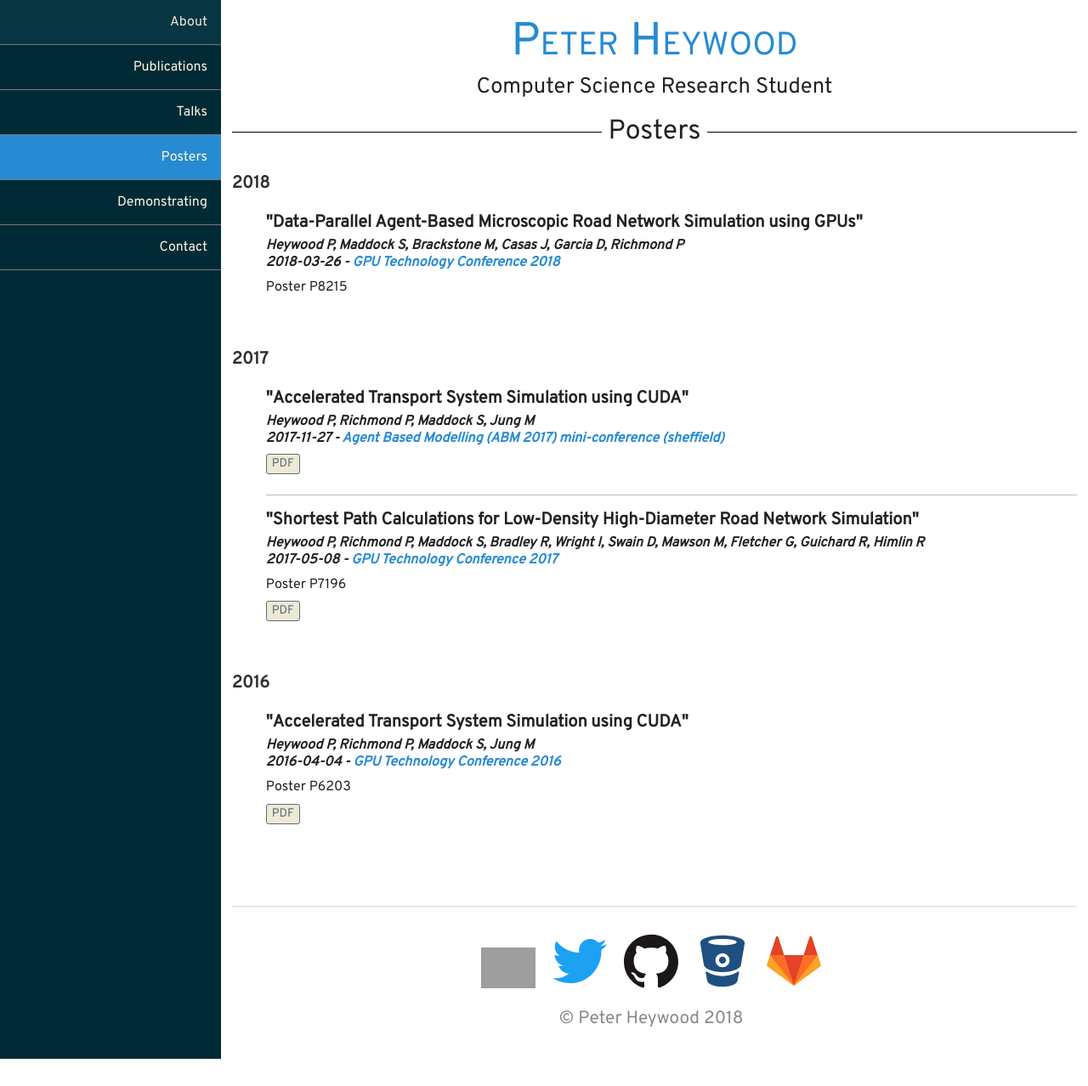
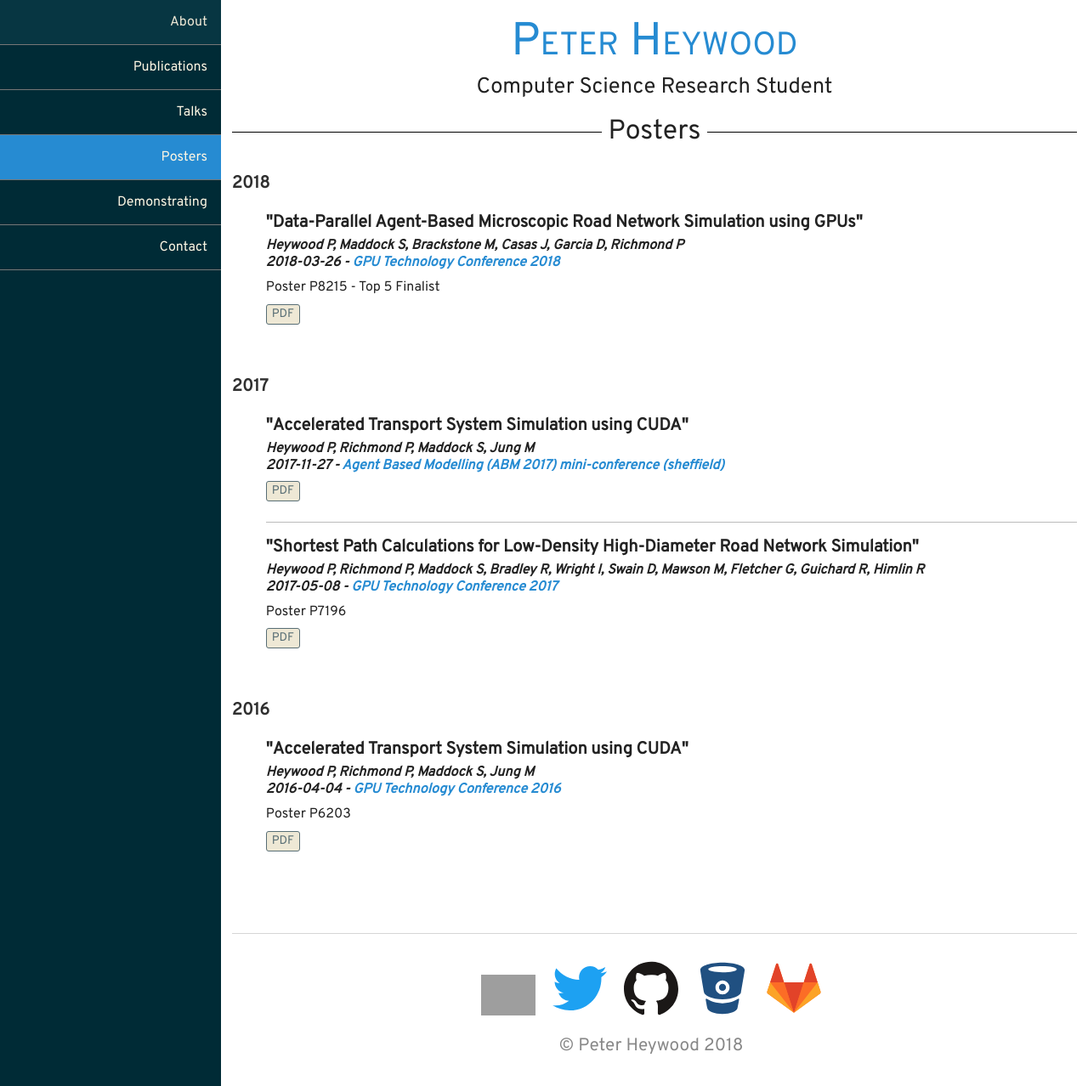
Before and after one commit to ptheywood/ptheywood.github.io, a Jekyll site: the page built from posters/index.html, in a window 1280 px wide. Shown: the whole page at 85% size. Built offline with Jekyll 4.4.1, drawn with Linux system fonts in a browser that asks for light colours; nearby versions of some CDN libraries; some web fonts are replaced; before the commit the page ends 1246 px from its top, so only the background shows below that; grey boxes are pictures that could not be loaded.

Commit message:
Add GTC2018 poster pdf

```diff
--- a/_data/posters.yml
+++ b/_data/posters.yml
@@ -5,8 +5,8 @@
       event: "GPU Technology Conference 2018"
       event_url: "http://www.gputechconf.com/"
       title: "Data-Parallel Agent-Based Microscopic Road Network Simulation using GPUs"
-      note: "Poster P8215"
-      pdf:
+      note: "Poster P8215 - Top 5 Finalist"
+      pdf: "/download/posters/heywood-gtc18-poster.pdf"
 - year: 2017
   posters:
     - authors: "Heywood P, Richmond P, Maddock S, Bradley R, Wright I, Swain D, Mawson M, Fletcher G, Guichard R, Himlin R"
```
Also changed, not shown: 1 other file.
